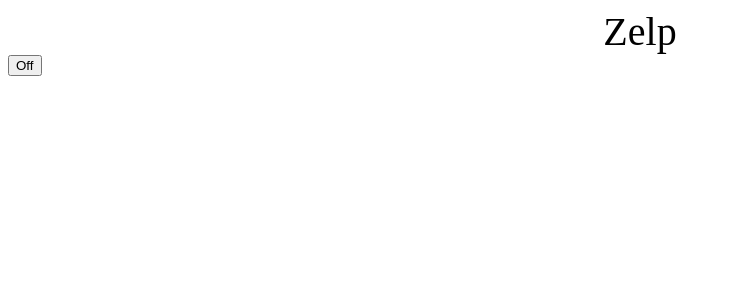
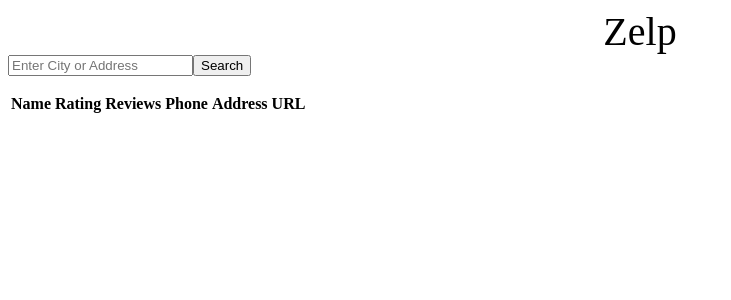
Before and after one commit to ghazis/zelp, a React app: page / in a window 1280 px wide. Shown: the top 300 px of the page, without its empty margins (0-731 px from the left). Built offline with nearby package versions, Linux system fonts and the light colour scheme.

Commit message:
added input field to enter location and results table to display results

```diff
--- a/package.json
+++ b/package.json
@@ -30,5 +30,8 @@
     "webpack": "^4.20.2",
     "webpack-cli": "^3.1.1",
     "webpack-dev-server": "^3.1.4"
+  },
+  "dependencies": {
+    "cors": "^2.8.5"
   }
 }
--- a/src/App.js
+++ b/src/App.js
@@ -1,15 +1,49 @@
 import React from 'react';
 import { connect } from 'react-redux';
 
-import { determineButtonToggled } from './actions/actions';
+import { getZelpReviews, setLocation } from './actions/actions';
 
 class App extends React.Component {
 
   render() {
+    const Row = ({row}) => (
+      <tr>
+        <td>{row.name}</td>
+        <td>{row.rating}</td>
+        <td>{row.review_count}</td>
+        <td>{row.phone}</td>
+        <td>{row.address}</td>
+        <td>{row.url}</td>
+      </tr>
+    )
+
     return (
       <div>
         <div className="title">Zelp</div>
-      	<button onClick={() => {this.props.determineButtonToggled(this.props.appState.button_toggled)}}>{this.props.appState.button_toggled}</button>
+        <form onSubmit={e => {
+          e.preventDefault();
+          this.props.getZelpReviews(this.props.location);
+        }}>
+          <input placeholder="Enter City or Address" onChange={(e)=>this.props.setLocation(e.target.value)}/>
+        	<button>Search</button>
+        </form>
+        <table>
+          <thead>
+            <tr>
+              <th>Name</th>
+              <th>Rating</th>
+              <th>Reviews</th>
+              <th>Phone</th>
+              <th>Address</th>
+              <th>URL</th>
+            </tr>
+          </thead>
+          <tbody>
+            {this.props.results.map((result, index) =>{
+              return <Row key={index} row={result} />;
+            })}
+          </tbody>
+        </table>
       </div>
     );
   }
@@ -17,13 +51,15 @@ class App extends React.Component {
 
 const mapStateToProps = (state) => {
   return {
-    appState: state.appState
+    location: state.appState.location,
+    results: state.appState.results
   };
 }
 
 const mapDispatchToProps = (dispatch) => {
   return {
-    determineButtonToggled: (button_toggled) => dispatch(determineButtonToggled(button_toggled))
+    setLocation: (location) => dispatch(setLocation(location)),
+    getZelpReviews: (location) => dispatch(getZelpReviews(location))
   };
 }
 
--- a/src/actions/actions.js
+++ b/src/actions/actions.js
@@ -1,16 +1,22 @@
-export function setButtonToggled(button_toggled) {
+export function setLocation(location) {
 	return {
-		type: 'BUTTON_TOGGLED',
-		button_toggled: button_toggled
+		type: 'LOCATION_SET',
+		location: location
 	};
 }
 
-export function determineButtonToggled(current_toggle) {
-	return (dispatch, getState) => {
-		if (current_toggle=="On") {
-			dispatch(setButtonToggled("Off"))
-		} else {
-			dispatch(setButtonToggled("On"));
-		}
+function setResults(results) {
+	return {
+		type: 'RESULTS_SET',
+		results: results
+	};
+}
+
+export function getZelpReviews(location) {
+	return dispatch => {
+		if (location)
+			fetch('http://localhost:3000/zelp?location='+location)
+				.then(response => response.json())
+				.then(results=>dispatch(setResults(results)));
 	}
 }
--- a/src/reducers/reducer.js
+++ b/src/reducers/reducer.js
@@ -1,15 +1,21 @@
 import { combineReducers } from 'redux';
 
 const initialState = {
-   button_toggled: "Off"
+	location: '',
+   results: []
 }
 
 export function appState(state = initialState, action) {
 	switch (action.type) {
-		case 'BUTTON_TOGGLED':
+		case 'LOCATION_SET':
 			return {
 				...state,
-					button_toggled: action.button_toggled
+					location: action.location
+			}
+		case 'RESULTS_SET':
+			return {
+				...state,
+					results: action.results
 			}
 		default:
 			return state;
--- a/src/server.js
+++ b/src/server.js
@@ -1,8 +1,9 @@
-var captureData = require('./dataCapture');
-
 const express = require('express');
+const cors = require('cors');
+const captureData = require('./dataCapture');
 
 const app = express();
+app.use(cors());
 
 app.get('/zelp/', async function(req, res) {
    var location = req.query.location;
```
